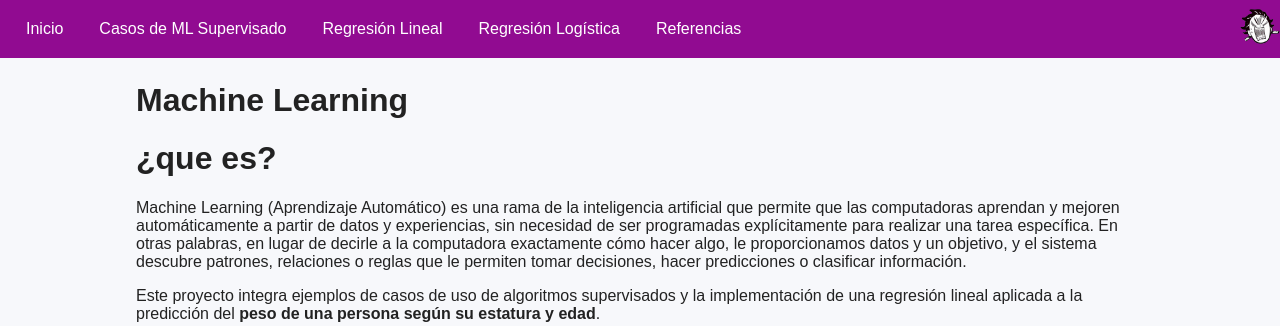
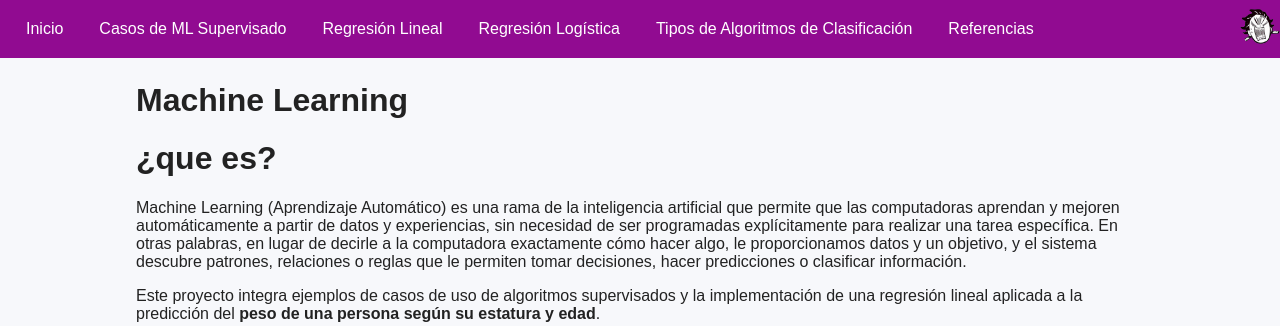
Before and after one commit to alexcdiaz123-afk/Machine_learning, a Flask app: page / in a window 1280 px wide. Shown: the top 326 px of the page. Run offline with Flask 3, Linux system fonts and the light colour scheme.

Commit message:
nuevos submenus en el base.html
se pusieron los nuevos submenus y  se creo el archivo de conceptos

```diff
--- a/templates/base.html
+++ b/templates/base.html
@@ -40,6 +40,15 @@
           </ul>
         </li>
 
+         <!-- Nuevo menú de Algoritmos de Clasificación -->
+        <li class="has-sub">
+          <a href="#">Tipos de Algoritmos de Clasificación</a>
+          <ul class="submenu">
+            <li><a href="{{ url_for('clasificacion_conceptos') }}">Conceptos básicos</a></li>
+            <li><a href="{{ url_for('clasificacion_practico') }}">Caso práctico (SVM)</a></li>
+          </ul>
+        </li>
+
         <!-- Referencias -->
         <li><a href="{{ url_for('referencias') }}">Referencias</a></li>
       </ul>
```
Also changed, not shown: templates/clasificacion_conceptos.html (added).
